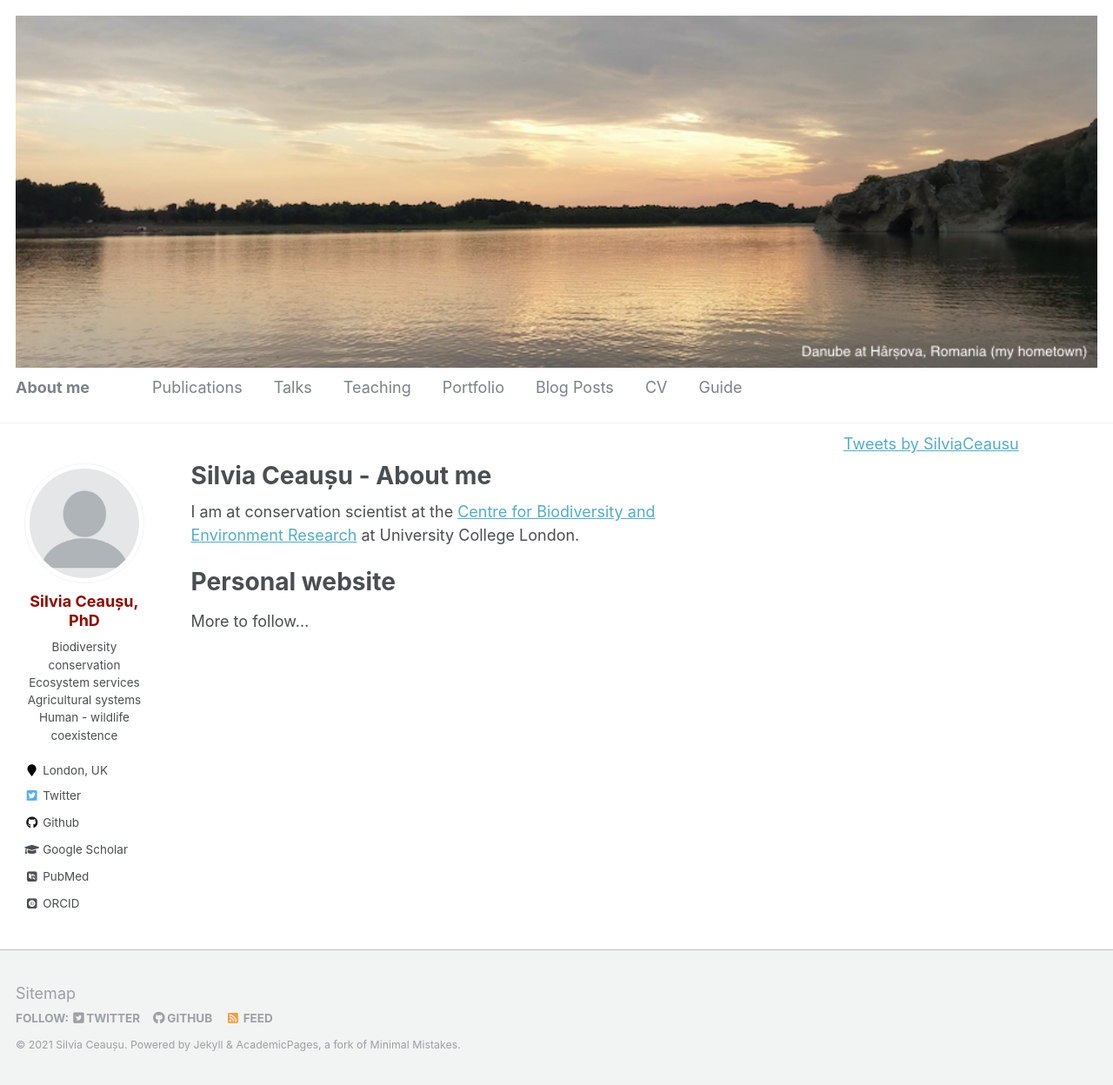
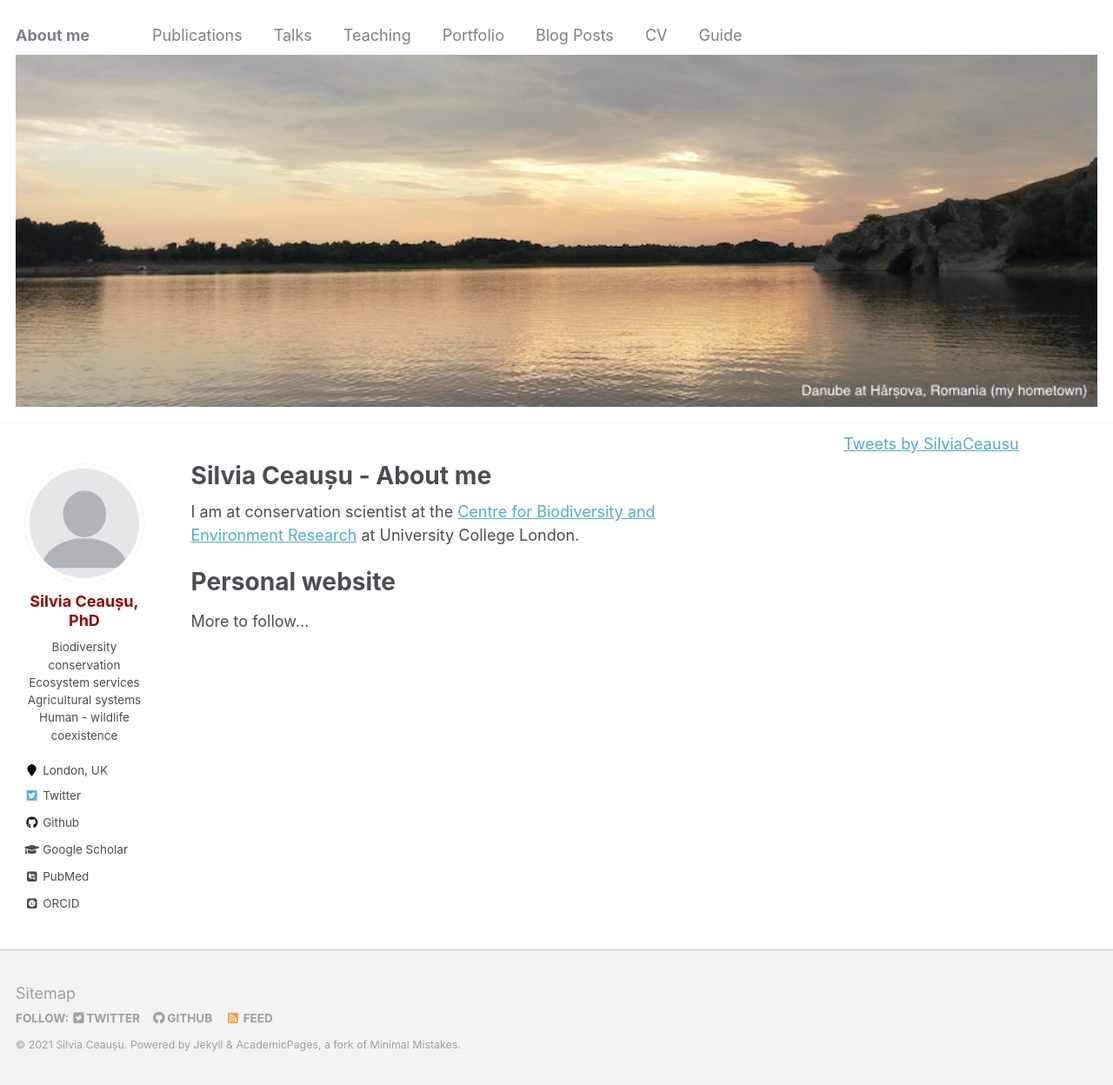
Before and after one commit to SilviaCeausu/SilviaCeausu.github.io, a Jekyll site: the page built from _pages/about.md, in a window 1280 px wide and 1248 px high. Shown: the whole window at 87% size. Built offline with Jekyll 4.4.1, drawn with Linux system fonts in a browser that asks for light colours; some web fonts are replaced; comment, search, counter and statistics services are not loaded.

Commit message:
Update masthead.html

```diff
--- a/_includes/masthead.html
+++ b/_includes/masthead.html
@@ -2,7 +2,6 @@
 
 <div class="masthead">
   <div class="masthead__inner-wrap">
-    <img src="/images/danube_website.png" alt="danube" width="100%" height="100">
       <div class="masthead__menu">
         <nav id="site-nav" class="greedy-nav">
           <button><div class="navicon"></div></button>
@@ -19,6 +18,7 @@
           </ul>
           <ul class="hidden-links hidden"></ul>
         </nav>
+            <img src="/images/danube_website.png" alt="danube" width="100%" height="100">
       </div>
   </div>
 </div>
```
